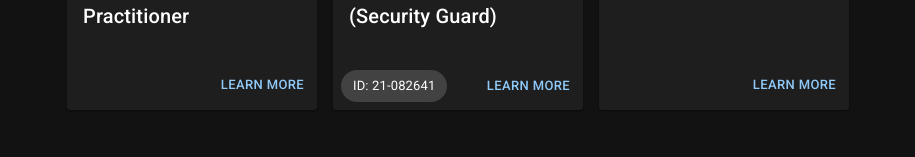
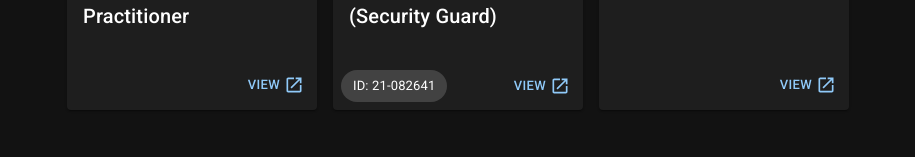
Before and after one commit to JJeeff248/portfolio, a React (Create React App) app in the folder main/: page / in a window 1280 px wide. Shown: the part 1487-1644 px from the top of the page, without its empty margins (182-1097 px from the left). Built offline with nearby package versions, Linux system fonts and the light colour scheme.

Commit message:
Updated link button

```diff
--- a/main/src/dev/AwardCard.jsx
+++ b/main/src/dev/AwardCard.jsx
@@ -1,5 +1,6 @@
 import React from "react";
 import { Box, Button, Card, CardActions, CardContent, CardMedia, Chip, Typography } from "@mui/material";
+import LaunchIcon from '@mui/icons-material/Launch';
 
 const AwardCard = (props) => {
     const { title, img, link, addition } = props;
@@ -13,7 +14,7 @@ const AwardCard = (props) => {
             <CardActions sx={{ justifyContent: "space-between" }}>
                 {addition && <Chip label={addition} />}
                 {!addition && <Box sx={{ flexGrow: 1 }} />}
-                <Button size="small" href={link} target="_blank">Learn More</Button>
+                <Button size="small" href={link} target="_blank" disabled={!link}>View<LaunchIcon fontSize="small" sx={{ml: 0.5}}/></Button>
             </CardActions>
         </Card>
     );
```
